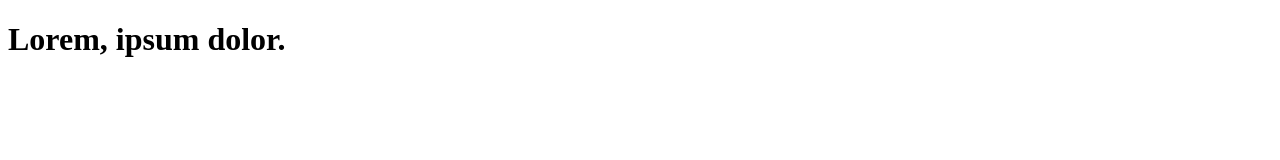
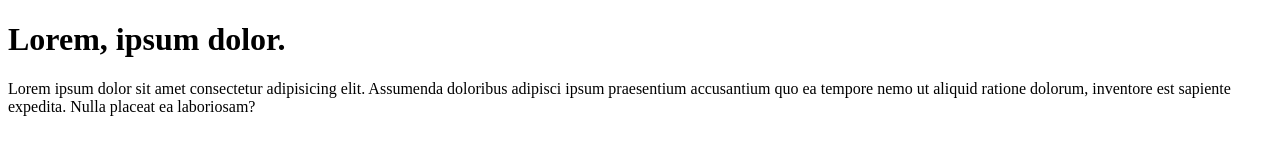
Before and after one commit to bluuweb/segundo-repo, a plain HTML site: page index.html in a window 1280 px wide. Drawn offline with Linux system fonts and the light colour scheme.

Commit message:
agregue el parrafo

```diff
--- a/index.html
+++ b/index.html
@@ -8,5 +8,11 @@
     </head>
     <body>
         <h1>Lorem, ipsum dolor.</h1>
+        <p>
+            Lorem ipsum dolor sit amet consectetur adipisicing elit. Assumenda
+            doloribus adipisci ipsum praesentium accusantium quo ea tempore nemo
+            ut aliquid ratione dolorum, inventore est sapiente expedita. Nulla
+            placeat ea laboriosam?
+        </p>
     </body>
 </html>
```
